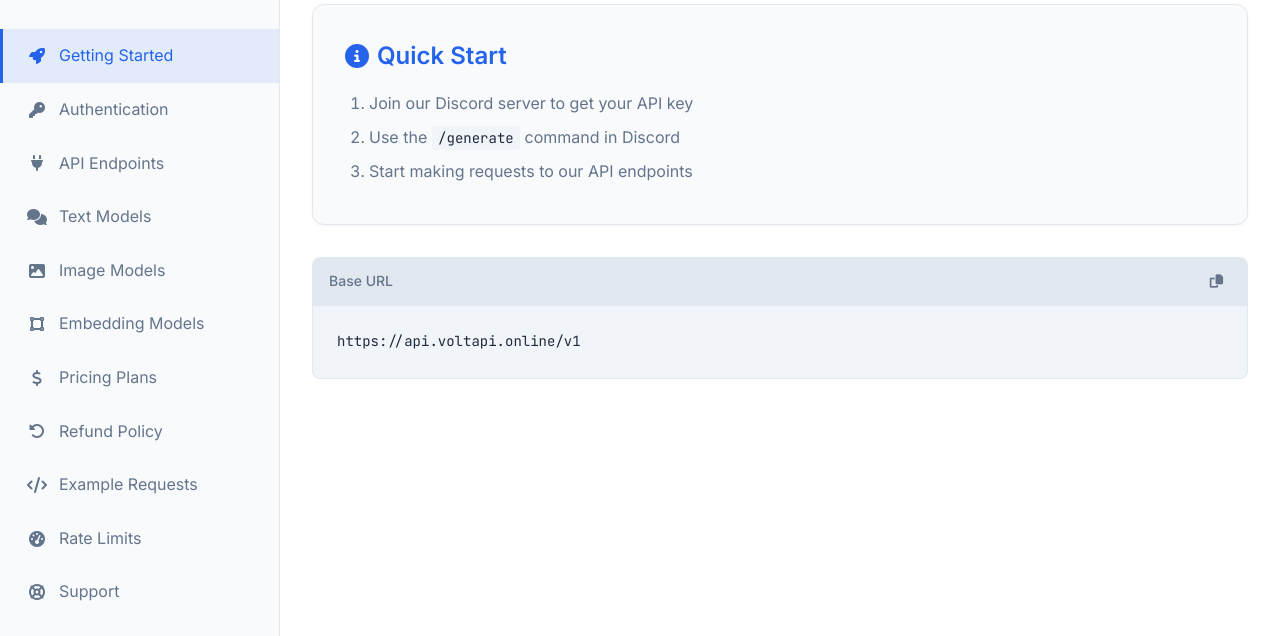
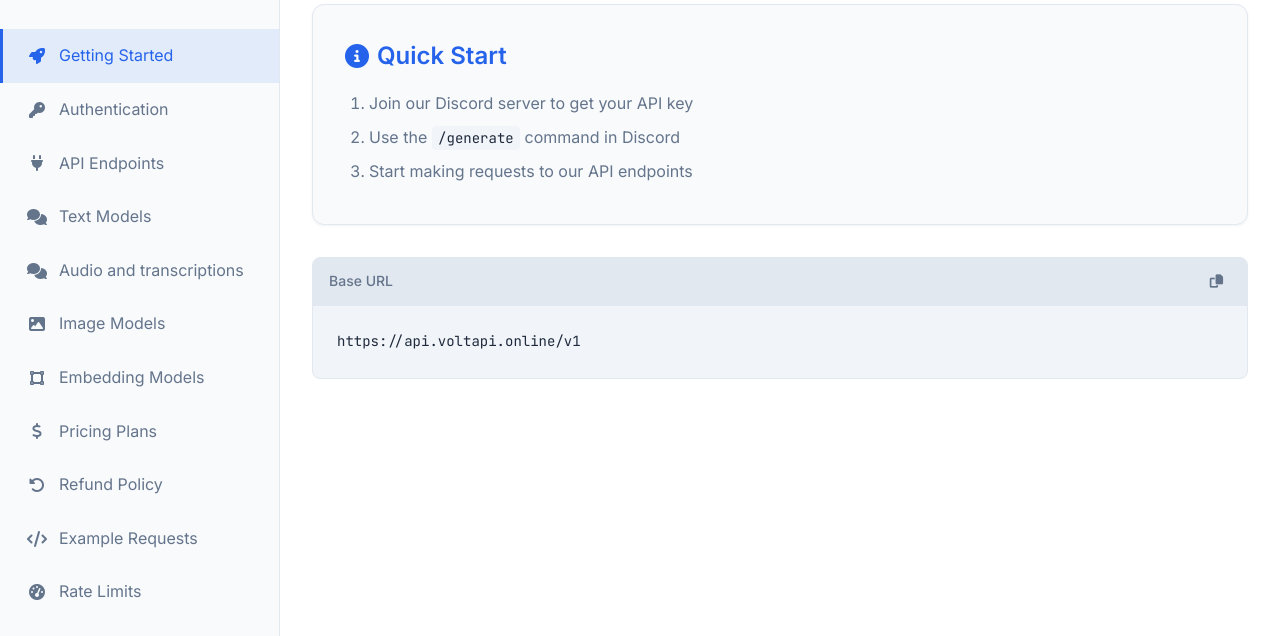
Before and after one commit to zlnce2Lol/docsvolt, a plain HTML site: page index.html in a window 1280 px wide. Shown: the part 164-800 px from the top of the page. Drawn offline with Linux system fonts and the light colour scheme.

Commit message:
Update index.html

```diff
--- a/index.html
+++ b/index.html
@@ -979,6 +979,11 @@ tr:last-child td {
             <li class="nav-item">
                 <a href="#text-models" class="nav-link">
                     <i class="fas fa-comments"></i> Text Models
+                </a>
+                </li>
+            <li class="nav-item">
+                <a href="#text-models" class="nav-link">
+                    <i class="fas fa-comments"></i> Audio and transcriptions
                 </a>
             </li>
             <li class="nav-item">
```
